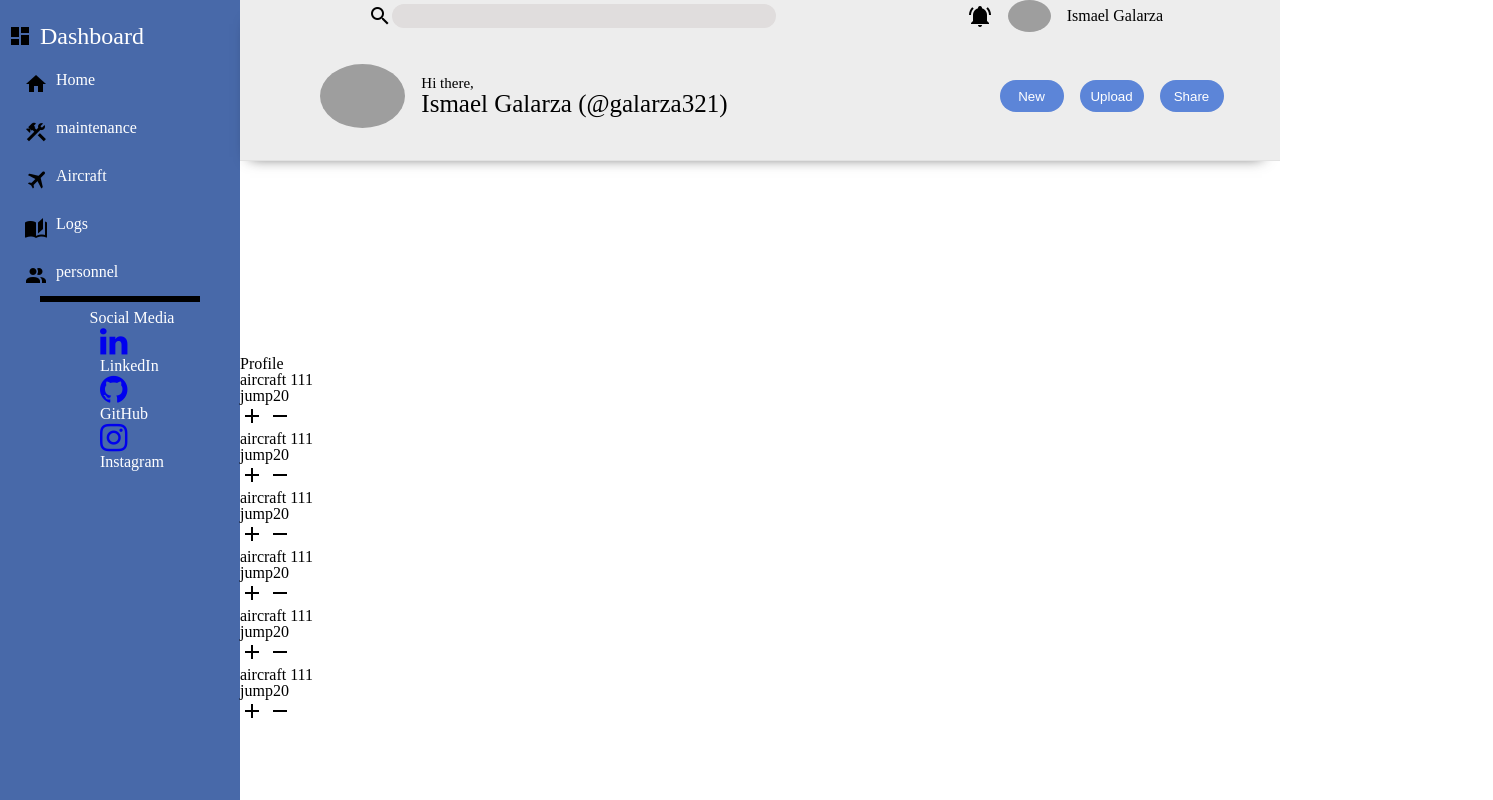
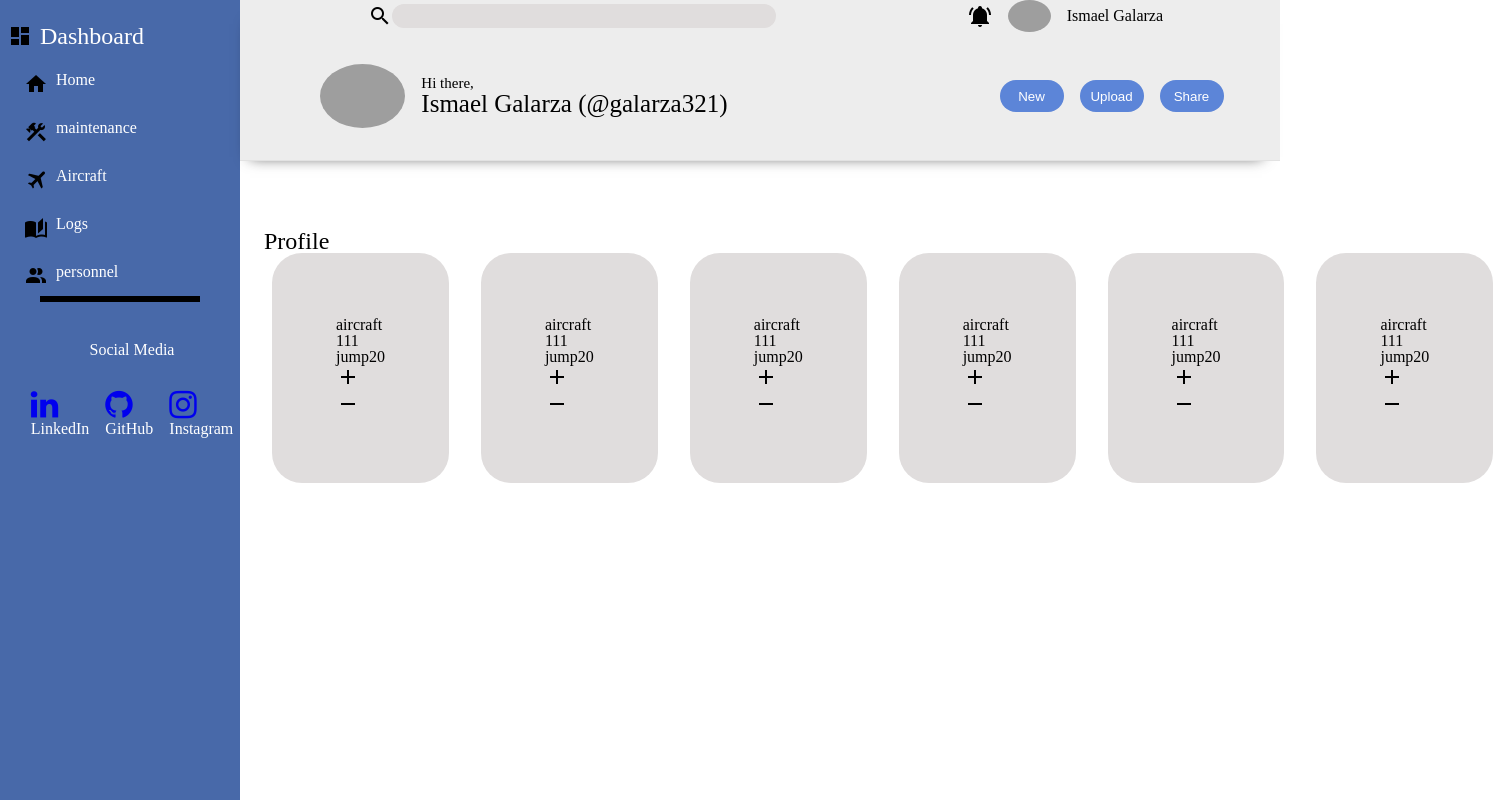
Before and after one commit to ismaelgalarza1/admin-dashboard, a plain HTML site: page index.html in a window 1280 px wide. Shown: the whole page, 1493 px wide, since content can reach past the window. Drawn offline with Linux system fonts and the light colour scheme; grey boxes are pictures that could not be loaded.

Commit message:
added cards to the main content of the dashboard

```diff
--- a/index.html
+++ b/index.html
@@ -36,11 +36,11 @@
       </div>
       <div class="menuItems">
         <img src="icons/account-multiple.png" alt="" />
-        <h3>personnel</h3>
+        <h3 id="personnel">personnel</h3>
       </div>
       <hr />
       <div class="social-media">
-        <h3>Social Media</h3>
+        <h3 id="social">Social Media</h3>
         <div class="social-icons">
           <div class="linkedin">
             <a href="https://linkedin.com/in/ismael-galarza-016b4519b"
@@ -102,8 +102,8 @@
     </div>
 
     <main class="content">
+      <h5>Profile</h5>
       <div class="profile">
-        <h5>Profile</h5>
         <div class="cards">
           <div class="cards-title">
             <h5>aircraft 111</h5>
--- a/style.css
+++ b/style.css
@@ -15,12 +15,13 @@ body{
     grid-template-areas:
     "side-drawer nav nav nav"
     "side-drawer content content content";
-    grid-template-rows: .8fr 1fr;
+    grid-template-rows: .4fr 1fr;
     grid-template-columns: 15rem 1fr 1fr 1fr;
 }
 hr{
     border:  solid black;
     width: 12vw;
+
 }
 
 .side-drawer{
@@ -37,8 +38,8 @@ hr{
 }
 .side-drawer > div:not(:first-child){
     padding-left: 1.5rem;
+
 }
-
 .topdrawer{
     padding-left: .5rem;
     font-size: 1.5em;
@@ -71,13 +72,7 @@ hr{
     background-color: var(--search-bg);
 }
 
-.content{
-    grid-area: content;
-}
-.profile{
-    display: flex;
-    flex-direction: column;
-}
+
 .profileView{
     display: flex;
     flex-direction: row;
@@ -135,13 +130,38 @@ hr{
     display: flex;
     flex-direction: column;
     align-items: center;
+    gap: 1rem;
 
 }
-/* .social-icons{
+.social-icons{
     display: flex;
     flex-direction: row;
     gap: 1rem;
     padding-top: 15px;
-    justify-items: center;
 
-} */
+}
+#social {
+    padding-top: 2rem;
+}
+/*style for the content of the dashboard*/
+.content {
+    grid-area: content;
+}
+
+.profile {
+    display: flex;
+    flex-direction: row;
+    align-items: baseline;
+    gap: 2rem;
+    padding-left:2rem;
+}
+.content > h5{
+    font-size: 1.5rem;
+    padding-left: 1.5rem;
+}
+.cards{
+    padding: 4rem;
+    border: none;
+    border-radius: 30px;
+    background-color: var(--search-bg);
+}
```
